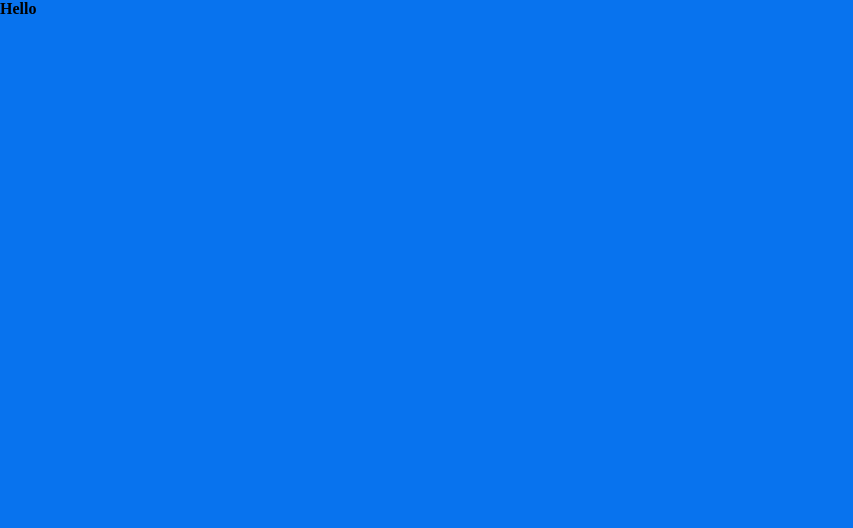
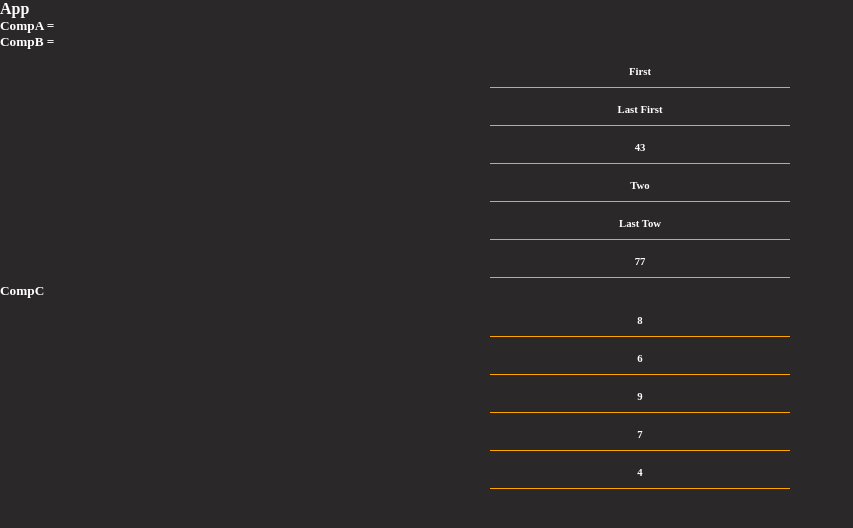
Before and after one commit to OmidProgramm/react-practice, a React (Vite) app: page / in a window 1280 px wide. Shown: the top 528 px of the page, without its empty margins (0-853 px from the left). Built offline with nearby package versions, Linux system fonts and the light colour scheme.

Commit message:
finish: test useContext

```diff
--- a/src/App.css
+++ b/src/App.css
@@ -47,3 +47,10 @@ ul li{
     padding: 8px;
 
 }
+h6{
+  width: 300px;
+  padding: 10px;
+  margin: 5px auto;
+  border-bottom: 1px solid orange;
+  text-align: center;
+}
--- a/src/App.jsx
+++ b/src/App.jsx
@@ -1,12 +1,28 @@
-import { useEffect, useState } from 'react'
+import React, { createContext } from 'react'
+import CompA from './components/CompA/CompA'
+import './App.css';
 
-import './App.css'
+export let MyContext = React.createContext();
 
 function App() {
+  let myArray = [8,6,9,7,4];
+  let myObj = [
+    {
+      firstName: "First",
+      lastName: "Last First",
+      age: 43
+    },
+    {
+      firstName: "Two",
+      lastName: "Last Tow",
+      age: 77
+    }
+  ]
   return (
-    <>
-    <h4>Hello</h4>
-    </>
+    <MyContext.Provider value={{myArray,myObj}}>
+      <h4>App</h4>
+      <CompA/>
+    </MyContext.Provider>
   )
 }
 
--- /dev/null
+++ b/src/components/CompA/CompA.jsx
@@ -0,0 +1,14 @@
+import React from 'react'
+import CompB from '../CompB/CompB'
+
+const CompA = () => {
+  return (
+    <>
+        <h5>CompA = </h5>
+        <CompB />
+
+    </>
+  )
+}
+
+export default CompA
--- /dev/null
+++ b/src/components/CompB/CompB.jsx
@@ -0,0 +1,27 @@
+import React, { useContext } from 'react'
+import CompC from '../CompC/CompC'
+import { MyContext } from '../../App'
+
+const CompB = () => {
+  let {myObj} = useContext(MyContext)
+
+  return (
+    <>
+        <h5>CompB = </h5>
+        <div>
+          {
+            myObj && myObj.map(elem=>{
+              return <div>
+                <h6>{elem.firstName}</h6>
+                <h6>{elem.lastName}</h6>
+                <h6>{elem.age}</h6>
+              </div>
+            })
+          }
+        </div>
+        <CompC/>
+    </>
+  )
+}
+
+export default CompB
--- /dev/null
+++ b/src/components/CompC/CompC.jsx
@@ -0,0 +1,19 @@
+import React, { useContext } from 'react'
+import { MyContext } from '../../App'
+
+const CompC = () => {
+   let {myArray} = useContext(MyContext)
+
+  return (
+    <>
+    <h5>CompC</h5>
+    {
+      myArray && myArray.map(elem=>{
+        return <h6>{elem}</h6>
+      })
+    }
+    </>
+  )
+}
+
+export default CompC
--- a/src/index.css
+++ b/src/index.css
@@ -4,6 +4,6 @@
   box-sizing: border-box;
 }
 body{
-  background-color: rgb(8, 115, 238);
-  color: black;
+  background-color: rgb(42, 40, 40);
+  color: white;
 }
```
